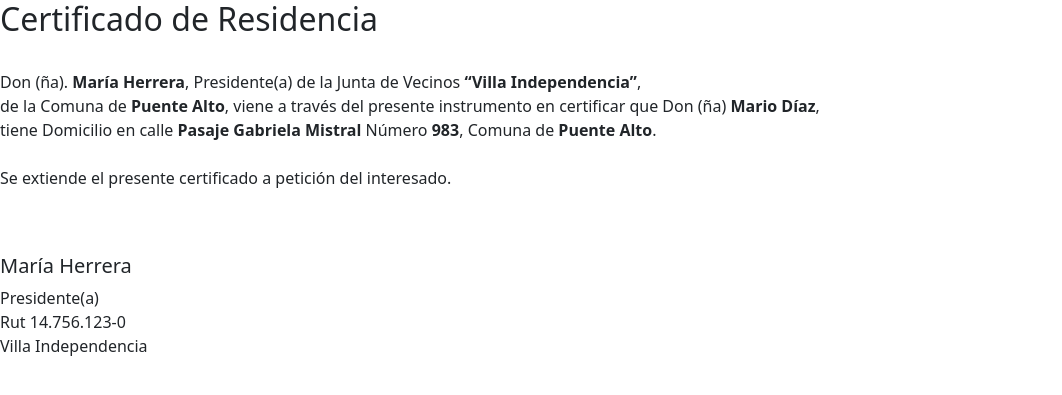
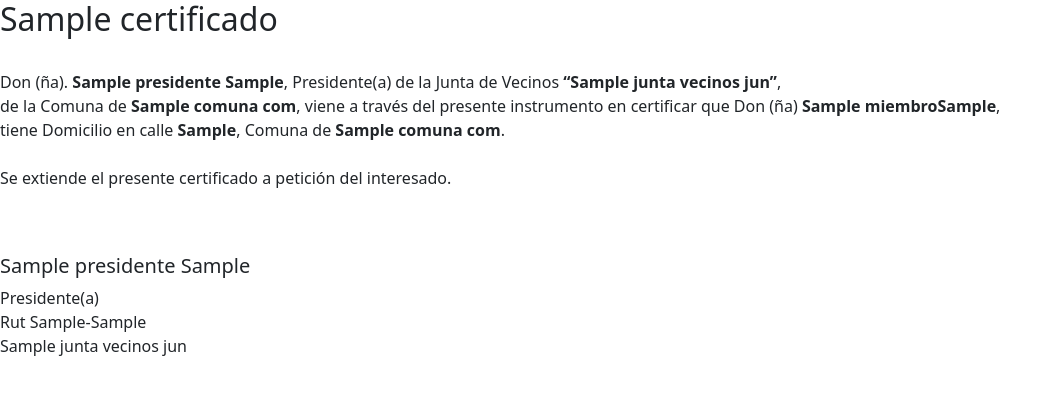
Before and after one commit to DillanJara/UnidadVecinal, a Django app: template principal/templates/certificados/cert_residencia.html in a window 1280 px wide. Shown: the top 395 px of the page, without its empty margins (0-1062 px from the left). Run offline with Django 4.2, Linux system fonts and the light colour scheme; the template is opened without the code that fills it: most values are stand-ins (such as "Sample title", 1, 10 or a date in 2020); data that the repository does not hold is empty; some libraries are stand-ins or nearby versions.

Commit message:
Obtencion de Cert. de Residencia

```diff
--- /dev/null
+++ b/BD/datos/insert_certificados.sql
@@ -0,0 +1,5 @@
+INSERT INTO `principal_certificado`
+    (`cer_nombre`)
+VALUES
+    ('Certificado de Residencia'),
+    ('Certificado de Socio');
--- a/UnidadVecinal/urls.py
+++ b/UnidadVecinal/urls.py
@@ -34,5 +34,7 @@ urlpatterns = [
     path('eliminarFamiliarMiembro/<int:fam_mie_rut>', eliminarFamiliarMiembro, name="eliminarFamiliarMiembro"),
     path('modificarFamiliarMiembro/<int:fam_mie_rut>', modificarFamiliarMiembro, name="modificarFamiliarMiembro"),
     path('activarCuenta/<int:mie_rut>', activarCuenta, name="activarCuenta"),
-    path('visualizarMiembros/', visualizarMiembros, name="visualizarMiembros")
+    path('visualizarMiembros/', visualizarMiembros, name="visualizarMiembros"),
+    #-------------------------------------------------------------------------
+    path('certificadoResidencia/<int:mie_rut>', obtenerCetificadoResidencia, name="certificadoResidencia")
 ]
--- a/principal/templates/certificados/cert_residencia.html
+++ b/principal/templates/certificados/cert_residencia.html
@@ -24,16 +24,15 @@
 
 <body>
     <div class="certificado">
-        <h2>Certificado de Residencia</h2>
+        <h2>{{ certificado.cer_nombre }}</h2>
         <br>
-        <p>Don (ña). <strong>María Herrera</strong>, Presidente(a) de la Junta de Vecinos <strong>“Villa
-                Independencia”</strong>,
+        <p>Don (ña). <strong>{{ presidente.mie_nombre }} {{ presidente.mie_ap_paterno }}</strong>, Presidente(a) de la Junta de Vecinos <strong>“{{ presidente.junta_vecinos_jun.jun_nombre }}”</strong>,
             <br>
-            de la Comuna de <strong>Puente Alto</strong>, viene a través del presente instrumento en certificar que Don
-            (ña) <strong>Mario Díaz</strong>,
+            de la Comuna de <strong>{{ miembro.junta_vecinos_jun.comuna_com.com_nombre }}</strong>, viene a través del presente instrumento en certificar que Don
+            (ña) <strong>{{ miembro.mie_nombre }}{{ miembro.mie_ap_paterno }}</strong>,
             <br>
-            tiene Domicilio en calle <strong>Pasaje Gabriela Mistral</strong> Número <strong>983</strong>, Comuna de
-            <strong>Puente Alto</strong>.
+            tiene Domicilio en calle <strong>{{ miembro.mie_direccion }}</strong>, Comuna de
+            <strong>{{ miembro.junta_vecinos_jun.comuna_com.com_nombre }}</strong>.
             <br>
             <br>
             Se extiende el presente certificado a petición del interesado.
@@ -41,12 +40,12 @@
         <br>
         <div class="linea"></div>
         <br>
-        <h5>María Herrera</h5>
+        <h5>{{ presidente.mie_nombre }} {{ presidente.mie_ap_paterno }}</h5>
         <p>Presidente(a)
             <br>
-            Rut 14.756.123-0
+            Rut {{ presidente.mie_rut }}-{{ presidente.mie_dv }}
             <br>
-            Villa Independencia
+            {{ presidente.junta_vecinos_jun.jun_nombre }}
         </p>
     </div>
     <script src="https://cdn.jsdelivr.net/npm/bootstrap@5.0.2/dist/js/bootstrap.bundle.min.js"
```
Also changed, not shown: UnidadVecinal/settings.py (+6 -6 lines), principal/models.py (+12 -13 lines), principal/templates/principal/index.html (+18 -5 lines), principal/views.py (+35 -0 lines), principal/migrations/0005_remove_solicitudcertificado_certificado_cer_and_more.py (added), principal/migrations/0006_certificado_solicitudcertificado.py (added).
